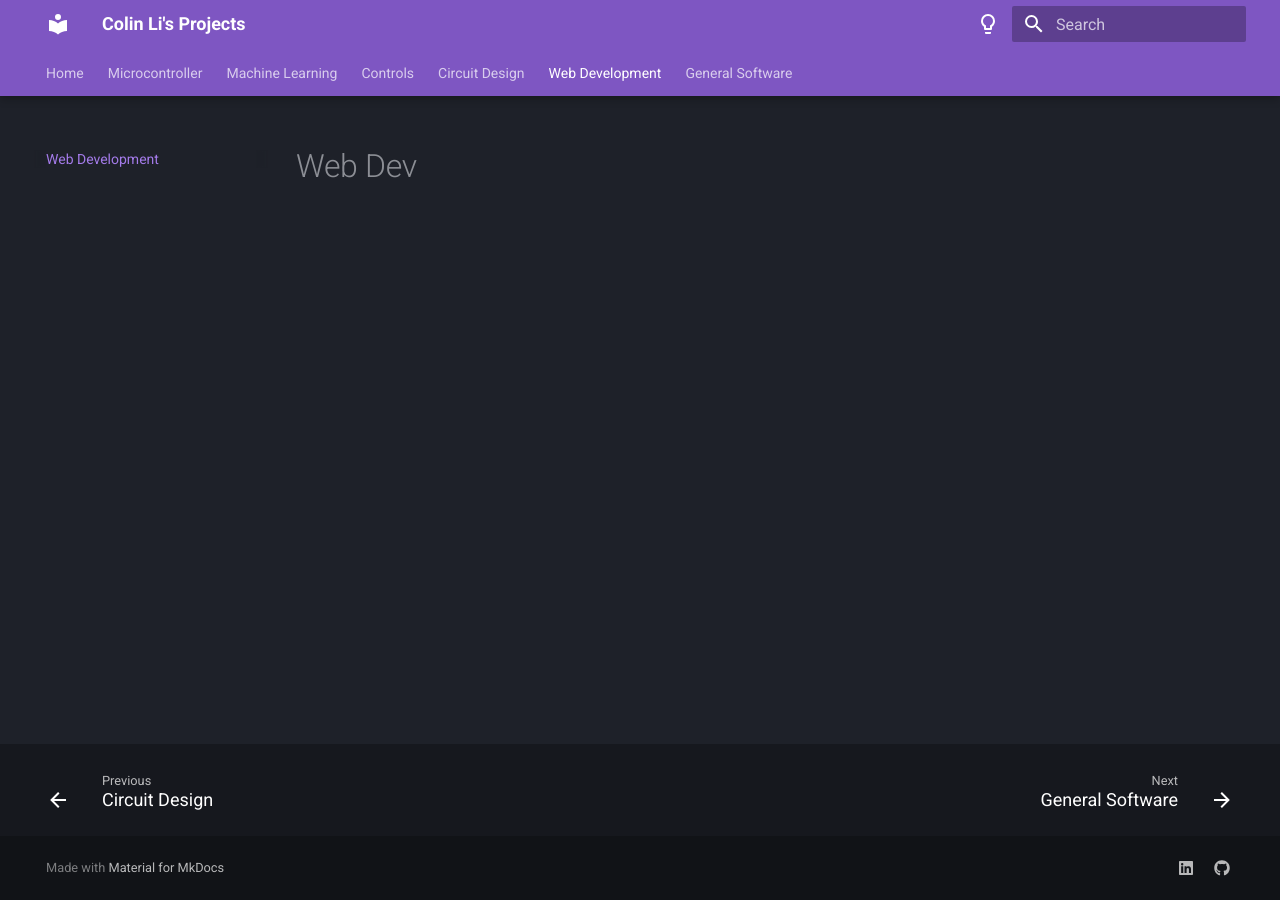
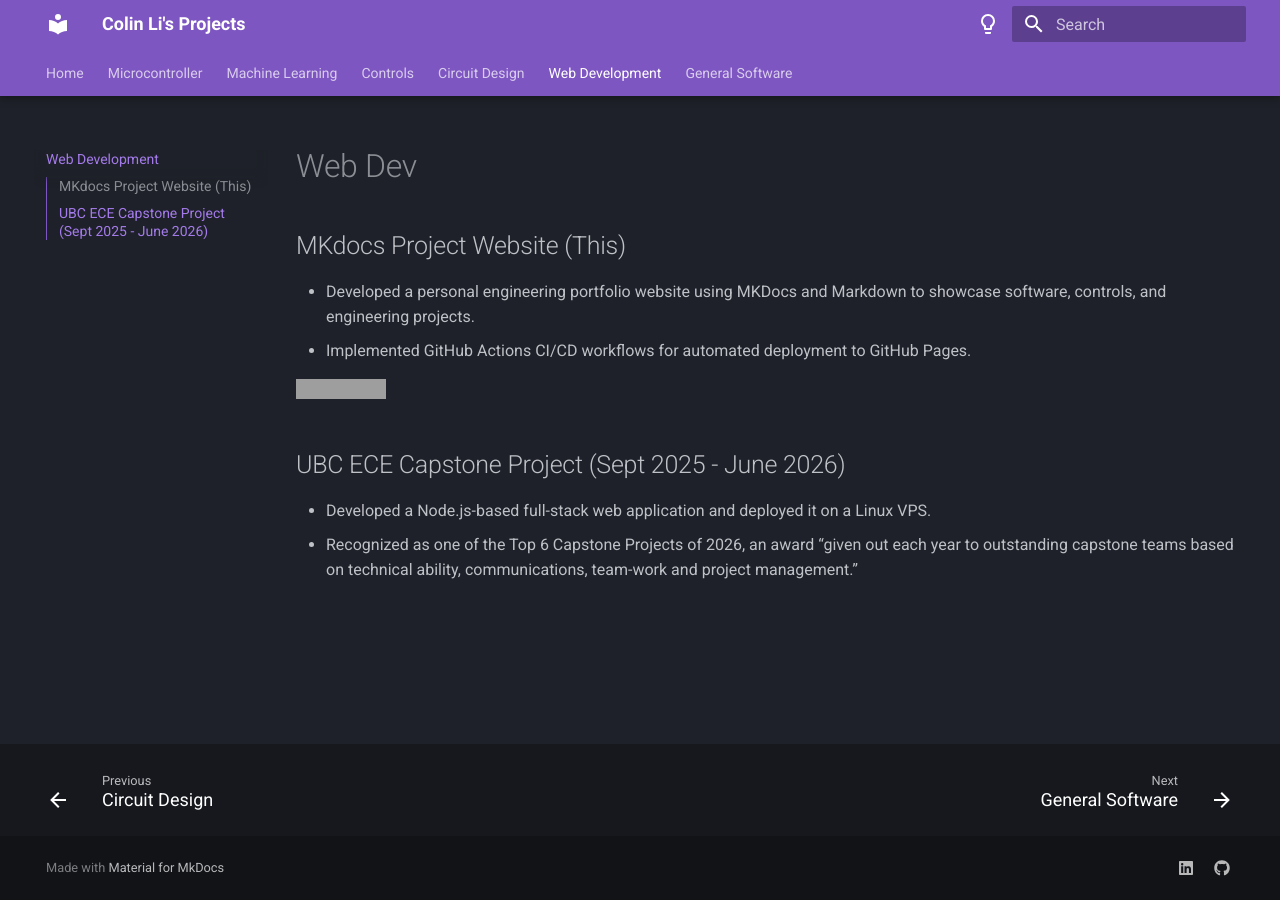
Before and after one commit to colinli02/Projects, an MkDocs documentation site: the page built from docs/WEB_PROJ.md, in a window 1280 px wide. Built offline with MkDocs 1.6.1 and Material for MkDocs 9.7.7, drawn with Linux system fonts in a browser that asks for light colours; grey boxes are pictures that could not be loaded.

Commit message:
Updated controls and web projects

```diff
--- a/docs/WEB_PROJ.md
+++ b/docs/WEB_PROJ.md
@@ -1 +1,13 @@
 # Web Dev
+
+## MKdocs Project Website (This)
+
+- Developed a personal engineering portfolio website using MKDocs and Markdown to showcase software, controls, and engineering projects.
+- Implemented GitHub Actions CI/CD workflows for automated deployment to GitHub Pages.
+
+[![GitHub Repo](https://img.shields.io/badge/GitHub-Repo-blue?logo=github)](https://github.com/colinli02/Projects)
+
+## UBC ECE Capstone Project (Sept 2025 - June 2026)
+
+- Developed a Node.js-based full-stack web application and deployed it on a Linux VPS.
+- Recognized as one of the Top 6 Capstone Projects of 2026, an award “given out each year to outstanding capstone teams based on technical ability, communications, team-work and project management.”
```
Also changed, not shown: docs/CONTROLS_PROJ.md (+5 -4 lines).
